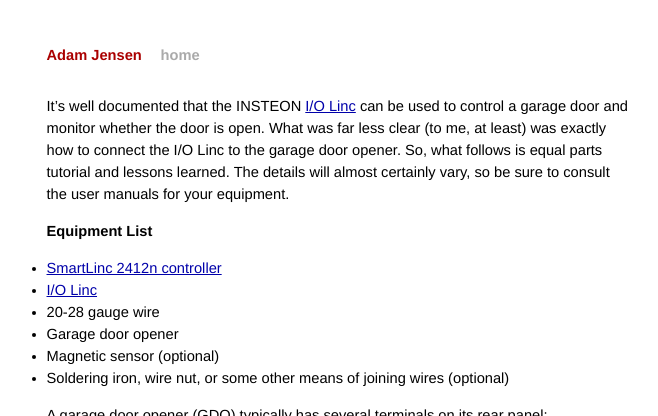
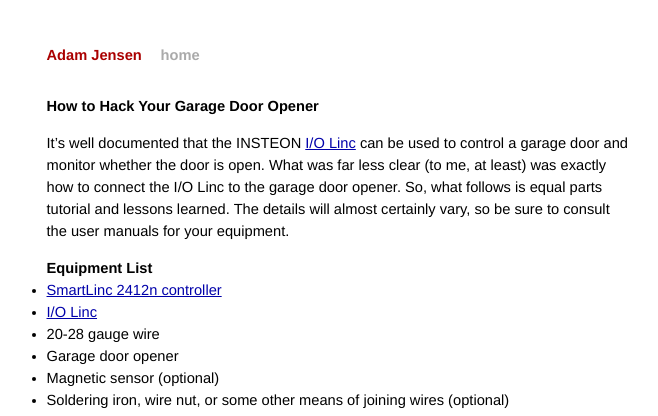
Before and after one commit to acj/acj.github.com, a Jekyll site: the page built from _posts/2013-04-14-hack-your-garage-door-opener.markdown, in a window 1280 px wide and 900 px high, cut to the strip 0-416 px from the top of the window. Shown: the whole strip, without its empty margins (300-958 px from the left). Built offline with Jekyll 4.4.1, drawn with Linux system fonts in a browser that asks for light colours; Markdown is read by kramdown in place of the engine named in the settings; comment, search, counter and statistics services are not loaded.

Commit message:
Add headers

```diff
--- a/_posts/2013-04-14-hack-your-garage-door-opener.markdown
+++ b/_posts/2013-04-14-hack-your-garage-door-opener.markdown
@@ -3,9 +3,11 @@
 title: How to hack your garage door opener
 ---
 
+# How to Hack Your Garage Door Opener
+
 It’s well documented that the INSTEON [I/O Linc](http://www.smarthome.com/2412N/SmartLinc-INSTEON-Central-Controller/p.aspx) can be used to control a garage door and monitor whether the door is open. What was far less clear (to me, at least) was exactly how to connect the I/O Linc to the garage door opener. So, what follows is equal parts tutorial and lessons learned. The details will almost certainly vary, so be sure to consult the user manuals for your equipment.
 
-**Equipment List**
+## Equipment List
 
 - [SmartLinc 2412n controller](http://www.smarthome.com/2412N/SmartLinc-INSTEON-Central-Controller/p.aspx)
 - [I/O Linc](http://www.smarthome.com/2450/IOLinc-INSTEON-Low-Voltage-Contact-Closure-Interface-1-In-1-Out-/p.aspx)
@@ -18,7 +20,7 @@
 
 ![Terminals on garage door opener rear panel](http://content.screencast.com/users/a.jensen/folders/Snagit/media/bb483a31-b2d9-4613-bc0a-05670568a2a7/2013-04-13_21-03-40.png)
 
-**Wiring the Garage Door Opener**
+## Wiring the Garage Door Opener
 
 Some GDOs will have three terminals; others have four. For three-terminal openers, there are two “hot” terminals (one for devices that control the door, one for safety sensors) and a shared “common” terminal that’s normally in the center. A four-terminal GDO will normally have two terminals for controlling devices and two for sensors. The specific function of these terminals can vary from one GDO to the next, so be sure to track down the manual for your unit. (I hope you have better luck than I did.)
 
@@ -30,13 +32,13 @@
 
 Next, we’ll connect the other end of the new wires to the I/O Linc. The instruction sheet that ships with the I/O Linc is helpful and full of dense information, but it left me scratching my head. There is one very important wrinkle that must be dealt with before we can wire the I/O Linc to the GDO. The I/O Linc ships with its relay in *latch mode*, which means that when you press the button on the wall, the I/O Linc will close the relay and *keep it closed*. Most GDOs assume that the relay will close for a brief period (say, two seconds) and then open it again. We need to configure the I/O Linc to respect this assumption.
 
-**Configuring the relay  mode**
+## Configuring the relay  mode
 
 1. Press and hold the “Set” button (on the side of the I/O Linc) until it beeps. Release the button. The I/O Linc is now in **linking mode**.
 2. Press and hold the “Set” button (on the side of the I/O Linc) until it beeps. Release the button. The I/O Linc is now in **unlinking mode**.
 3. Press and hold the “Set” button (on the side of the I/O Linc) until it beeps. Release the button. The I/O Linc is now in **output relay programming mode**. The unit automatically rotates to the next mode; if you were starting with a stock I/O Linc in “Latch” mode, it is now in “Momentary A” mode. This means that an “On” command will operate the door, and an “Off” command will be ignored. (If you prefer that “Off”—or even both commands—will trigger the door, then feel free to explore the “Momentary B” and “Momentary C” modes.)
 
-**I/O Linc Wiring**
+## I/O Linc Wiring
 
 We’re ready to connect the GDO to the I/O Linc. The other ends of our wires need to be connected to the Normally Open (N/O) and Common (COM) terminals on the I/O Linc:
 
@@ -46,12 +48,12 @@
 
 When the I/O Linc receives a signal from its controller (a [SmartLinc 2412n](http://www.smarthome.com/2412N/SmartLinc-INSTEON-Central-Controller/p.aspx) in my case), its relay closes, and the normally open circuit is closed for a brief moment. This is the very same event that occurs when you press the button on the wall. The GDO responds by opening, closing, or halting the garage door.
 
-**Monitoring the door state**
+## Monitoring the door state
 
 If you want to monitor whether the door is open or closed, then you’ll need a [magnetic door sensor](https://www.google.com/search?q=magnetic+door+sensor). These are inexpensive (< $5) and easy to install. Once the sensor is mounted, connect one wire to the I/O Linc’s *Sense* (S) terminal and the other to *Ground* (GND). When the door is closed, the green Sense light on the I/O Linc will be illuminated. When the door opens, the light will go out.
 
 **N.B.**: If you plan to use the INSTEON mobile app, be advised that the “Status” for the I/O Linc is the status of the *relay*, not the door. When you open or close the door, the status will briefly change from Off to On and then back. If you want to monitor the open/closed state of the door, you will need a more sophisticated app. For Android devices, [MobiLinc](https://play.google.com/store/apps/details?id=com.mobileintegratedsolutions.mobilinc.lite) is a good option.
 
-**Closing thoughts**
+## Closing thoughts
 
 Controlling and monitoring your garage door opener with INSTEON devices is not complicated, but pulling together the relevant instructions can be frustrating. Makers of garage door openers generally don’t explain how to do one-off installations, and the dense instruction manuals for the other components can be offputting. Hopefully I’ve found a comfortable middle ground with this tutorial. If you follow these steps and find that the steps are incorrect or that your equipment differs from what I’ve described, please leave a comment below. Good luck, be safe, and have fun.
```
